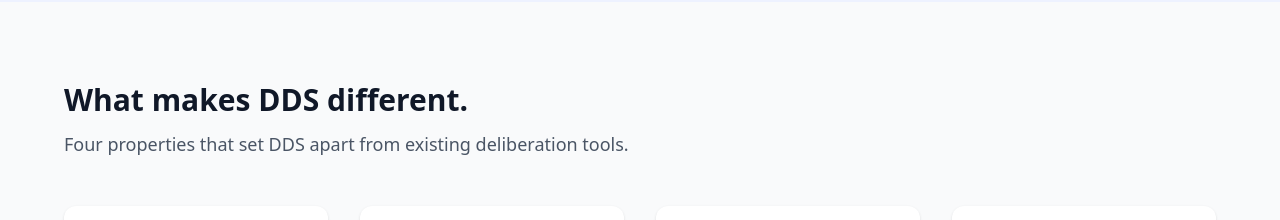
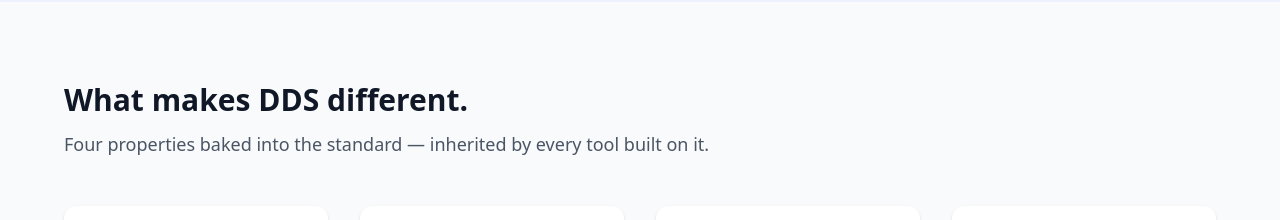
Before and after one commit to dds-wg/dds, an Astro site in the folder website/: page / in a window 1280 px wide. Shown: the part 1740-1960 px from the top of the page. Built offline with nearby package versions, Linux system fonts and the light colour scheme; Astro itself is replaced by a stand-in of ours; what @iconify/tailwind4 would draw is missing.

Commit message:
Fix Feature Grid subtitle: DDS is a standard, not a tool

```diff
--- a/website/src/pages/index.astro
+++ b/website/src/pages/index.astro
@@ -258,7 +258,7 @@
     <div class="mx-auto max-w-6xl">
       <h2 class="mb-3 text-3xl font-bold text-gray-900">What makes DDS different.</h2>
       <p class="mb-12 text-lg text-gray-600">
-        Four properties that set DDS apart from existing deliberation tools.
+        Four properties baked into the standard &mdash; inherited by every tool built on it.
       </p>
       <div class="grid gap-8 md:grid-cols-2 lg:grid-cols-4">
         <!-- Sovereign -->
```
